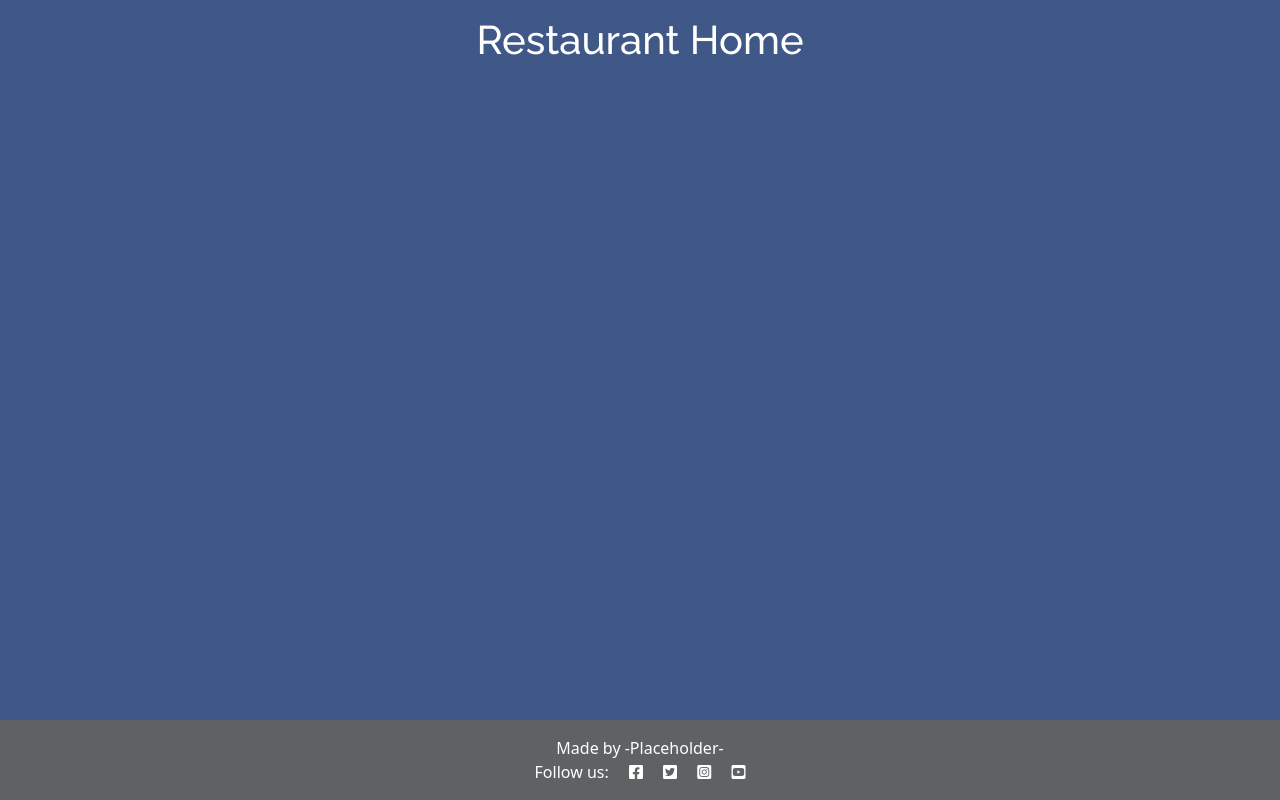
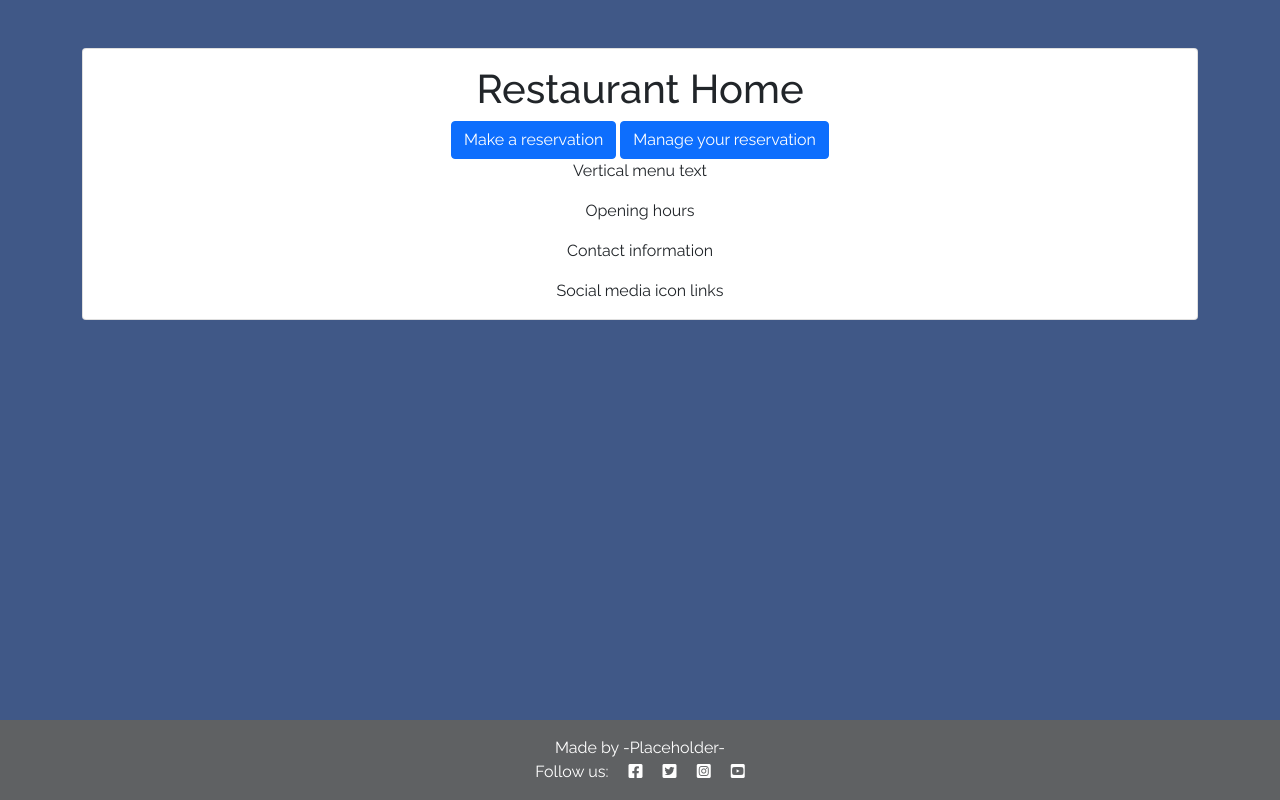
Before and after one commit to csilfverskiold/restaurant-project, a Django app: page / in a window 1280 px wide. Run offline with Django 3.2, Linux system fonts and the light colour scheme.

Commit message:
Edit urls, edit basic template content in base.html and index.html

```diff
--- a/best_rest/urls.py
+++ b/best_rest/urls.py
@@ -18,5 +18,5 @@ from django.urls import path, include
 
 urlpatterns = [
     path('admin/', admin.site.urls),
-    path('', include('booking.urls')),
+    path('', include('booking.urls'), name="booking-urls"),
 ]
--- a/booking/urls.py
+++ b/booking/urls.py
@@ -5,8 +5,8 @@ urlpatterns = [
     path('', views.HomeView.as_view(), name='home'),  # Home url
     path('booking/', views.ReservationCreate.as_view(),  # Booking url
          name='restaurant-booking'),
-    path('<pk>/', views.ReservationDetailView.as_view(),  # Detail url
+    path('booking/<pk>/', views.ReservationDetailView.as_view(),  # Detail url
          name='restaurant-detail'),
-    path('<pk>/update', views.ReservationUpdateView.as_view(),  # Update url
+    path('booking/<pk>/update', views.ReservationUpdateView.as_view(),  # Update url
          name='restaurant-update'),
 ]
--- a/static/css/style.css
+++ b/static/css/style.css
@@ -1,19 +1,19 @@
 body {
     background-color: #405887;
+    font-family: 'Raleway', sans-serif;
 }
 
 .logo {
-    font-family: 'Raleway', sans-serif;
     font-size: 1.4rem;
-    font-weight: 700;
-    color: #ffffff;
+    font-weight: 500;
+    color: #000000;
     text-align: center;
 }
 
 .dark-bg {
     background-color: #5f6163;
 }
-
+/*
 .main-bg {
     background-color: #405887;
 }
@@ -29,7 +29,7 @@ body {
     left: -2px;
     background-color: #23BBBB;
 }
-/*
+
 .masthead {
     margin-top: 10px;
     overflow: hidden;
--- a/templates/base.html
+++ b/templates/base.html
@@ -23,7 +23,7 @@
 
     <!-- Navigation -->
 
-    <main class="flex-shrink-0 main-bg">
+    <main>
         {% block content %}
         <!-- Content Goes here -->
         {% endblock content %}
--- a/templates/booking/index.html
+++ b/templates/booking/index.html
@@ -2,15 +2,24 @@
 
 {% block content %}
 
-<div class="container-fluid">
+<div class="container mt-5">
     <div class="row">
 
         <!-- Home page -->
-        <div class="col-12 mt-3 left">
-            <div class="row logo">
-                <h1>Restaurant Home</h1>
+        <div class="col-12">
+            <div class="card">
+                <div class="card-body text-center">
+                <h1 class="card-title">Restaurant Home</h1>
+                <a href="{% url 'restaurant-booking' %}" class="btn btn-primary">Make a reservation</a>
+                <a href="#" class="btn btn-primary">Manage your reservation</a>
+                <p class="card-text">Vertical menu text</p>
+                <p class="card-text">Opening hours</p>
+                <p class="card-text">Contact information</p>
+                <p class="card-text">Social media icon links</p>
+                </div>
             </div>
         </div>
+
     </div>
 
 </div>
```
